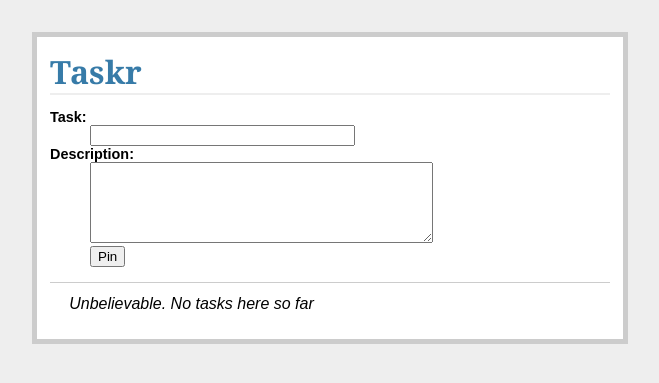
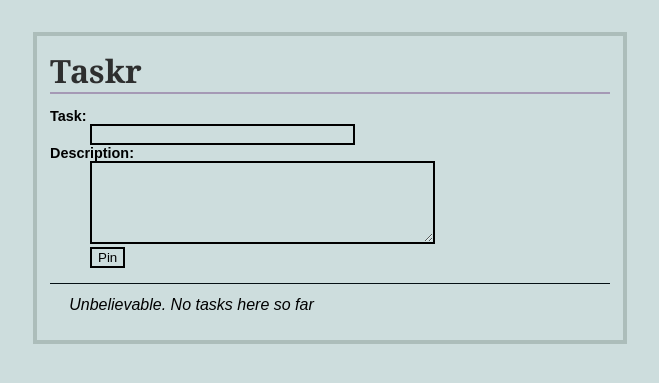
Before and after one commit to lukeschwab17/to_do_list, a Flask app: page / in a window 1280 px wide. Shown: the top 383 px of the page, without its empty margins (310-969 px from the left). Run offline with Flask 3, Linux system fonts and the light colour scheme; data that the repository does not hold is empty.

Commit message:
style changes

```diff
--- a/static/style.css
+++ b/static/style.css
@@ -1,19 +1,19 @@
-body            { font-family: sans-serif; background: #eee; }
-a, h1, h2       { color: #377BA8; }
+body            { font-family: sans-serif; background: #CDDDDD; }
+a, h1, h2       { color: #2E2F2F; }
 h1, h2          { font-family: 'Georgia', serif; margin: 0; }
-h1              { border-bottom: 2px solid #eee; }
+h1              { border-bottom: 2px solid #A599B5; }
 h2              { font-size: 1.2em; }
-
-.page           { margin: 2em auto; width: 35em; border: 5px solid #ccc;
-                  padding: 0.8em; background: white; }
+input           { background-color: #CDDDDD; border: 2px solid black; }
+.page           { margin: 2em auto; width: 35em; border: 4px solid #ACBDBA;
+                  padding: 0.8em; background: #CDDDDD; }
 .tasks        { list-style: none; margin: 0; padding: 0; }
 .tasks li     { margin: 0.8em 1.2em; }
 .tasks li h2  { margin-left: -1em; }
-.add-task      { font-size: 0.9em; border-bottom: 1px solid #ccc; }
+.add-task      { font-size: 0.9em; border-bottom: 1px solid #051014; }
 .add-task dl   { font-weight: bold; }
 .task-editor {visibility: hidden; }
 .metanav        { text-align: right; font-size: 0.8em; padding: 0.3em;
                   margin-bottom: 1em; background: #fafafa; }
 .flash          { background: #CEE5F5; padding: 0.5em;
-                  border: 1px solid #AACBE2; }
+                  border: 1px solid #A599B5; }
 .error          { background: #F0D6D6; padding: 0.5em; }
--- a/templates/show_tasks.html
+++ b/templates/show_tasks.html
@@ -5,12 +5,13 @@
       <dt>Task:
       <dd><input type="text" size="30" name="title">
       <dt>Description:
-      <dd><textarea name="text" rows="5" cols="40"></textarea>
+      <dd><textarea name="text" rows="5" cols="40" style="background-color: #CDDDDD; border: 2px solid black;"></textarea>
       <dd><input type="submit" value="Pin">
     </dl>
   </form>
   <ul class="tasks">
   {% for task in tasks %}
+    <h1>Tasks</h1>
     <div id={{ task.id }}>
       <li><h2>{{ task.title }}</h2>{{ task.text|safe }}</li>
       <form action="{{ url_for('edit_task') }}" method="post">
```
